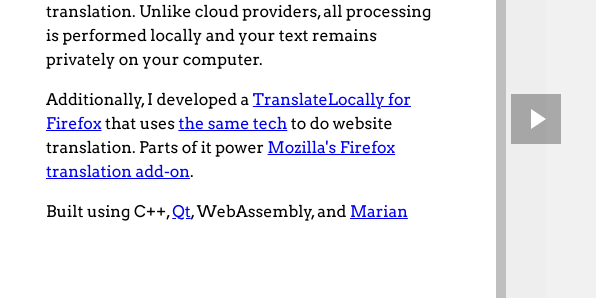
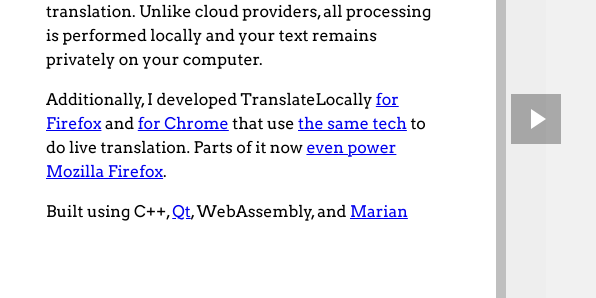
Before and after one commit to jelmervdl/jelmervanderlinde.nl, a plain HTML site: page index.html in a window 1280 px wide. Shown: the part 1910-2208 px from the top of the page, 594-1190 px from the left. Drawn offline with Linux system fonts and the light colour scheme.

Commit message:
Mention Chrome extension

```diff
--- a/index.html
+++ b/index.html
@@ -207,7 +207,7 @@
 					</figure>
 					<h1>TranslateLocally</h1>
 					<p><a href="https://translatelocally.com/">TranslateLocally</a> is a desktop application for text translation. Unlike cloud providers, all processing is performed locally and your text remains privately on your computer.</p>
-					<p>Additionally, I developed a <a href="https://addons.mozilla.org/en-GB/firefox/addon/translatelocally-for-firefox/">TranslateLocally for Firefox</a> that uses <a href="http://browser.mt">the same tech</a> to do website translation. Parts of it power <a href="https://addons.mozilla.org/en-US/firefox/addon/firefox-translations/">Mozilla's Firefox translation add-on</a>.</p>
+					<p>Additionally, I developed TranslateLocally <a href="https://addons.mozilla.org/en-GB/firefox/addon/translatelocally-for-firefox/">for Firefox</a> and <a href="https://chromewebstore.google.com/detail/translatelocally-for-chro/fenadanhohmncaemmgiklcpkeooflaeg">for Chrome</a> that use <a href="http://browser.mt">the same tech</a> to do live translation. Parts of it now <a href="https://www.mozilla.org/en-US/firefox/118.0/releasenotes/">even power Mozilla Firefox</a>.</p>
 					<p>Built using C++, <a href="http://qt.io">Qt</a>, WebAssembly, and <a href="https://marian-nmt.github.io">Marian</a></p>
 				</section>
 
```
